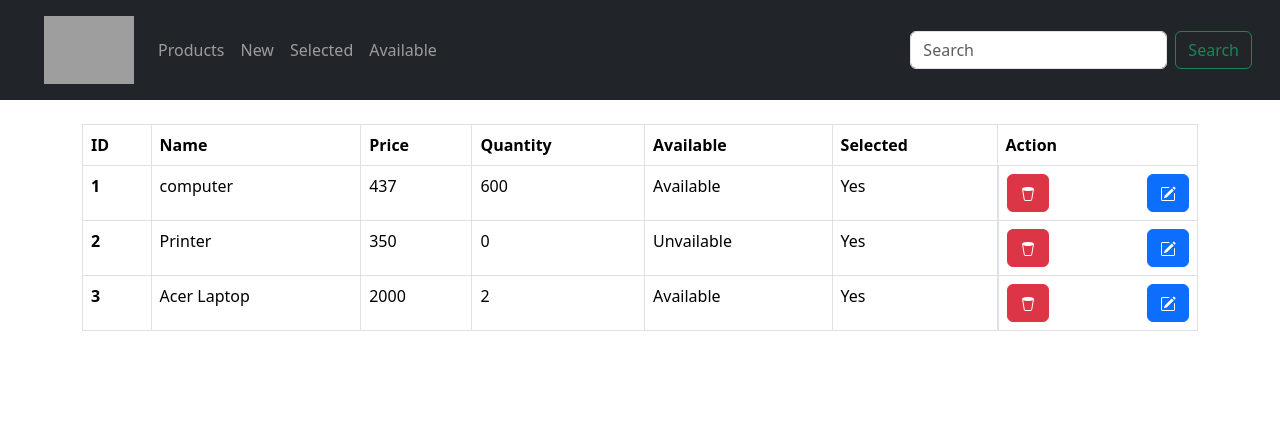
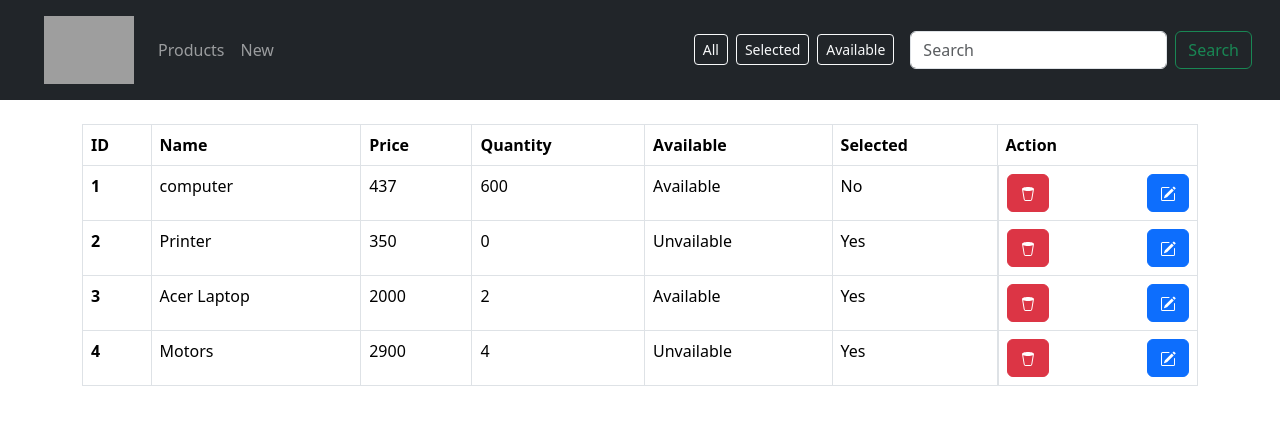
Before and after one commit to med-amine-msalmi/Atelier-Angular, an Angular app: page / in a window 1280 px wide. Shown: the top 424 px of the page. Built offline with nearby package versions, Linux system fonts and the light colour scheme; data requests are answered from the project's data file; grey boxes are pictures that could not be loaded.

Commit message:
fix navbar

```diff
--- a/db.json
+++ b/db.json
@@ -5,7 +5,7 @@
       "name": "computer",
       "price": "437",
       "quantity": 600,
-      "selected": true,
+      "selected": false,
       "available": true
     },
     {
@@ -23,6 +23,14 @@
       "quantity": "2",
       "selected": true,
       "available": true
+    },
+    {
+      "id": "4",
+      "name": "Motors",
+      "price": "2900",
+      "quantity": "4",
+      "selected": true,
+      "available": false
     }
   ]
 }
--- a/src/app/components/navbar/navbar.component.html
+++ b/src/app/components/navbar/navbar.component.html
@@ -1,34 +1,78 @@
 <nav class="navbar p-3 navbar-dark navbar-expand-lg bg-dark">
-    <div class="container-fluid d-flex">
-        <button class="navbar-toggler " type="button" data-bs-toggle="collapse" data-bs-target="#navbarSupportedContent" aria-controls="navbarSupportedContent" aria-expanded="false" aria-label="Toggle navigation">
-            <span class="navbar-toggler-icon"></span>
-        </button>
+  <div class="container-fluid d-flex justify-content-between">
+    <!-- Left Side: Logo & Main Navigation -->
+    <div class="d-flex align-items-center">
+      <button
+        class="navbar-toggler"
+        type="button"
+        data-bs-toggle="collapse"
+        data-bs-target="#navbarSupportedContent"
+        aria-controls="navbarSupportedContent"
+        aria-expanded="false"
+        aria-label="Toggle navigation"
+      >
+        <span class="navbar-toggler-icon"></span>
+      </button>
 
+      <img
+        src="https://media.ccmbg.com/tc/4881385133/929330/1637230514"
+        class="img-fluid mx-3"
+        width="90"
+        height="50"
+        alt="product image"
+      />
 
-        <img src="https://media.ccmbg.com/tc/4881385133/929330/1637230514" class="img-fluid mx-3" width="90" height="50" alt="product image">
-
-      <div class="collapse navbar-collapse" id="navbarSupportedContent">
+      <div class="collapse navbar-collapse">
         <ul class="navbar-nav me-auto mb-2 mb-lg-0">
           <li class="nav-item">
-            <a class="nav-link" aria-current="page" routerLink="/products" routerLinkActive="active"  [routerLinkActiveOptions]="{ exact: true }">Products</a>
+            <a
+              class="nav-link"
+              aria-current="page"
+              routerLink="/products"
+              routerLinkActive="active"
+              [routerLinkActiveOptions]="{ exact: true }"
+              >Products</a
+            >
           </li>
           <li class="nav-item">
-            <a class="nav-link" routerLink="/products/add" routerLinkActive="active">New</a>
-          </li>
-          <li class="nav-item">
-            <button (click)="showSelected()" class="nav-link">
-              Selected
-            </button>
-          </li>
-          <li class="nav-item">
-            <button (click)="showAvailable()"  class="nav-link" >Available</button>
+            <a
+              class="nav-link"
+              routerLink="/products/add"
+              routerLinkActive="active"
+              >New</a
+            >
           </li>
         </ul>
-        <form class="d-flex " role="search">
-          <input class="form-control me-2" type="search" placeholder="Search" aria-label="Search"/>
-          <button class="btn btn-outline-success" type="submit">Search</button>
-        </form>
       </div>
+    </div>
+
+    <!-- Right Side: Filters & Search -->
+    <div class="d-flex align-items-center gap-3" id="navbarSupportedContent">
+      <!-- Filter Buttons -->
+      <div class="d-flex gap-2">
+        <button (click)="showAll()" class="btn btn-outline-light btn-sm">
+          All
+        </button>
+        <button (click)="showSelected()" class="btn btn-outline-light btn-sm">
+          Selected
+        </button>
+        <button (click)="showAvailable()" class="btn btn-outline-light btn-sm">
+          Available
+        </button>
       </div>
 
-  </nav>
+      <!-- Search Form -->
+      <form class="d-flex" role="search">
+        <input
+          class="form-control"
+          type="search"
+          placeholder="Search"
+          aria-label="Search"
+        />
+        <button class="btn btn-outline-success ms-2" type="submit">
+          Search
+        </button>
+      </form>
+    </div>
+  </div>
+</nav>
```
